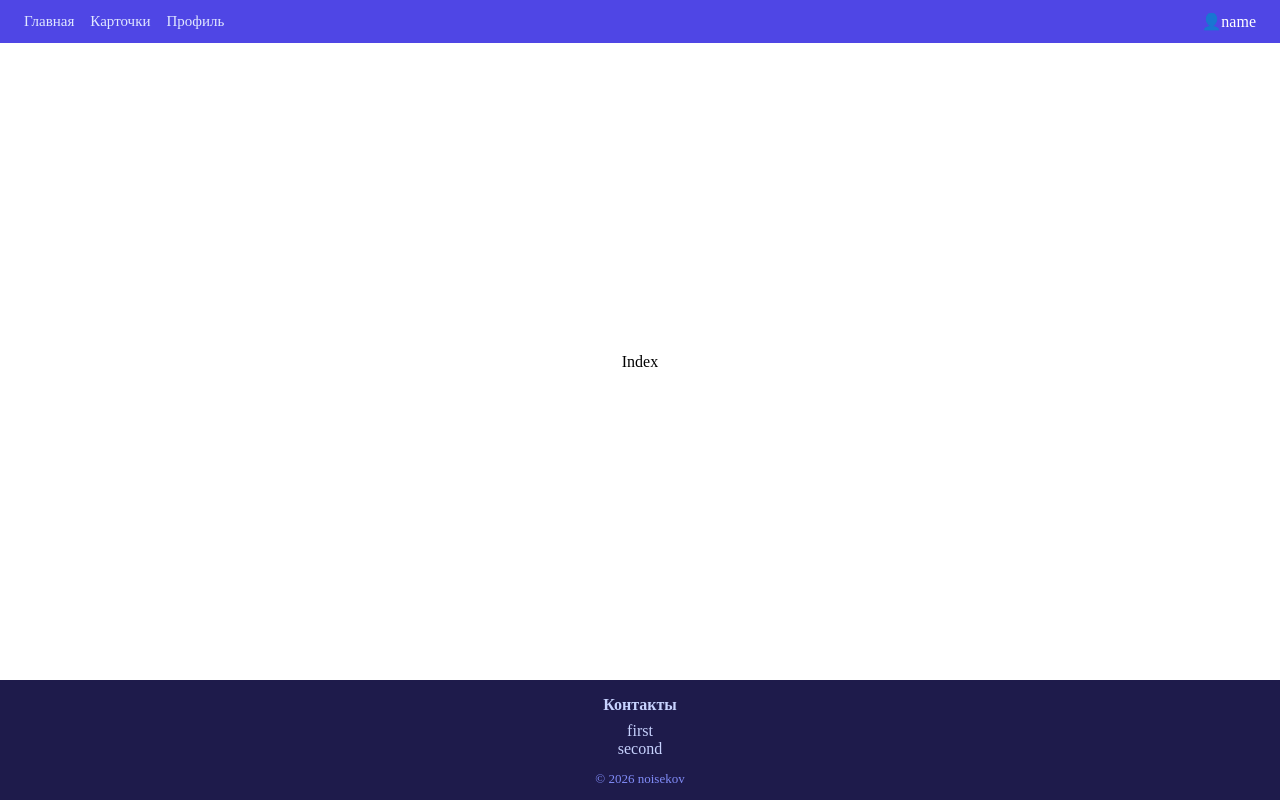
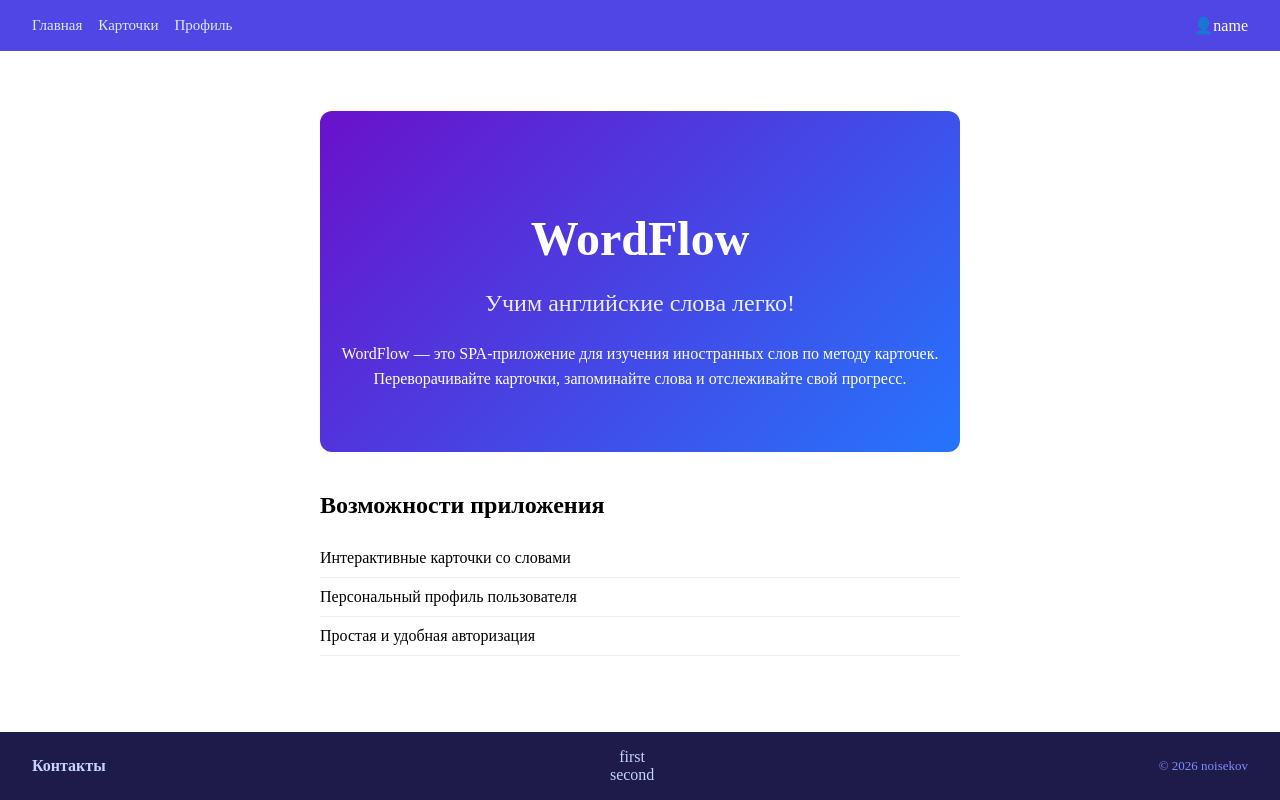
Before and after one commit to noisekov/astralTestTask, a React (Vite) app: page / in a window 1280 px wide. Built offline with nearby package versions, Linux system fonts and the light colour scheme.

Commit message:
feat: add initial page

```diff
--- a/src/components/Body/Body.module.css
+++ b/src/components/Body/Body.module.css
@@ -1,5 +1,6 @@
 .body {
   display: flex;
+  padding: 1rem 0;
   align-items: center;
   justify-content: center;
   flex-grow: 1;
--- a/src/components/Footer/Footer.module.css
+++ b/src/components/Footer/Footer.module.css
@@ -1,4 +1,8 @@
 .footer {
+  display: flex;
+  justify-content: space-between;
+  align-items: center;
+  padding: 1rem 2rem;
   background-color: #1e1b4b;
   color: #c7d2fe;
   text-align: center;
@@ -7,16 +11,17 @@
 
 .footer__title {
   font-weight: bold;
-  margin-bottom: 8px;
+  margin: 0;
 }
 
 .footer__list {
   list-style: none;
   padding: 0;
-  margin: 0 0 12px;
+  margin: 0;
 }
 
 .footer__copy {
   font-size: 13px;
   color: #818cf8;
+  margin: 0;
 }
--- a/src/components/Header/Header.module.css
+++ b/src/components/Header/Header.module.css
@@ -2,7 +2,7 @@
   display: flex;
   align-items: center;
   justify-content: space-between;
-  padding: 12px 24px;
+  padding: 1rem 2rem;
   background-color: #4f46e5;
   color: #fff;
   width: 100%;
@@ -22,7 +22,9 @@
 .header__link:hover,
 .header__link.active {
   color: #fff;
-  font-weight: bold;
+  text-shadow:
+    0.4px 0 0 currentColor,
+    -0.4px 0 0 currentColor;
 }
 
 .header__user {
--- a/src/index.css
+++ b/src/index.css
@@ -14,6 +14,5 @@ body {
   height: 100%;
   display: flex;
   flex-direction: column;
-  justify-content: center;
   align-items: center;
 }
--- a/src/pages/index.tsx
+++ /dev/null
@@ -1,9 +0,0 @@
-import { FC } from "react";
-
-interface indexProps {}
-
-const Index: FC<indexProps> = ({}) => {
-  return <div>Index</div>;
-};
-
-export default Index;
--- /dev/null
+++ b/src/pages/index/index.module.css
@@ -0,0 +1,40 @@
+.page {
+  display: flex;
+  flex-direction: column;
+  min-height: 100vh;
+}
+
+.hero {
+  text-align: center;
+  padding: 60px 20px;
+  background: linear-gradient(135deg, #6a11cb 0%, #2575fc 100%);
+  color: white;
+  border-radius: 12px;
+  margin-bottom: 40px;
+}
+
+.title {
+  font-size: 3rem;
+  margin-bottom: 10px;
+}
+
+.subtitle {
+  font-size: 1.5rem;
+  opacity: 0.9;
+}
+
+.description {
+  max-width: 600px;
+  margin: 20px auto 0;
+  line-height: 1.6;
+}
+
+.features__list {
+  list-style: none;
+  padding: 0;
+}
+
+.features__item {
+  padding: 10px 0;
+  border-bottom: 1px solid #eee;
+}
--- /dev/null
+++ b/src/pages/index/index.tsx
@@ -0,0 +1,37 @@
+import { FC } from "react";
+import styles from "./index.module.css";
+
+interface indexProps {}
+
+const Index: FC<indexProps> = ({}) => {
+  return (
+    <div>
+      <section className={styles.hero}>
+        <h1 className={styles.title}>WordFlow</h1>
+        <p className={styles.subtitle}>Учим английские слова легко!</p>
+        <p className={styles.description}>
+          WordFlow — это SPA-приложение для изучения иностранных слов по методу
+          карточек. Переворачивайте карточки, запоминайте слова и отслеживайте
+          свой прогресс.
+        </p>
+      </section>
+
+      <section className={styles.features}>
+        <h2>Возможности приложения</h2>
+        <ul className={styles.features__list}>
+          {[
+            "Интерактивные карточки со словами",
+            "Персональный профиль пользователя",
+            "Простая и удобная авторизация",
+          ].map((feature) => (
+            <li className={styles.features__item} key={feature}>
+              {feature}
+            </li>
+          ))}
+        </ul>
+      </section>
+    </div>
+  );
+};
+
+export default Index;
--- a/src/routes/routes.tsx
+++ b/src/routes/routes.tsx
@@ -1,6 +1,6 @@
 import { createBrowserRouter } from "react-router";
 import Cards from "../pages/cards";
-import Index from "../pages";
+import Index from "../pages/index";
 import Login from "../pages/login";
 import Profile from "../pages/profile";
 import Page from "../components/Page/Page";
@@ -26,5 +26,5 @@ export const router = createBrowserRouter([
         element: <Profile />,
       },
     ],
-    },
+  },
 ]);
```
